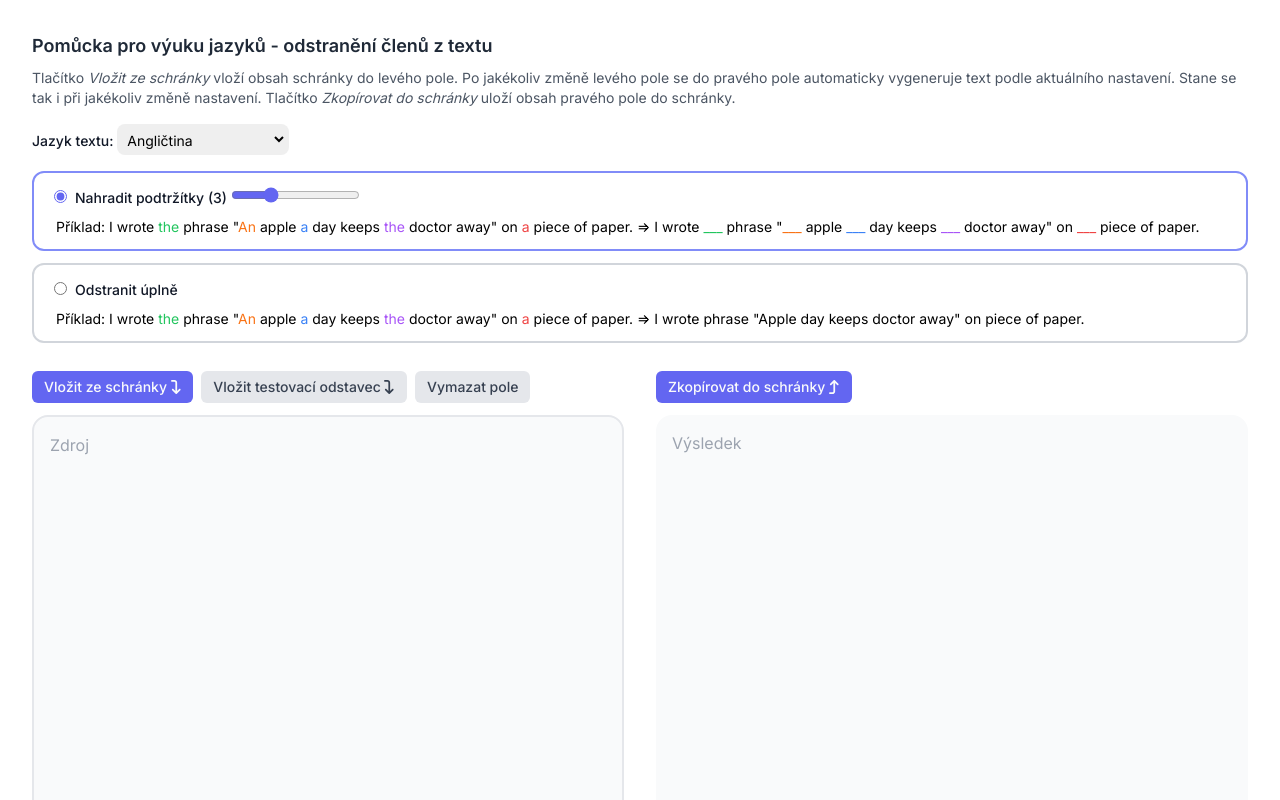
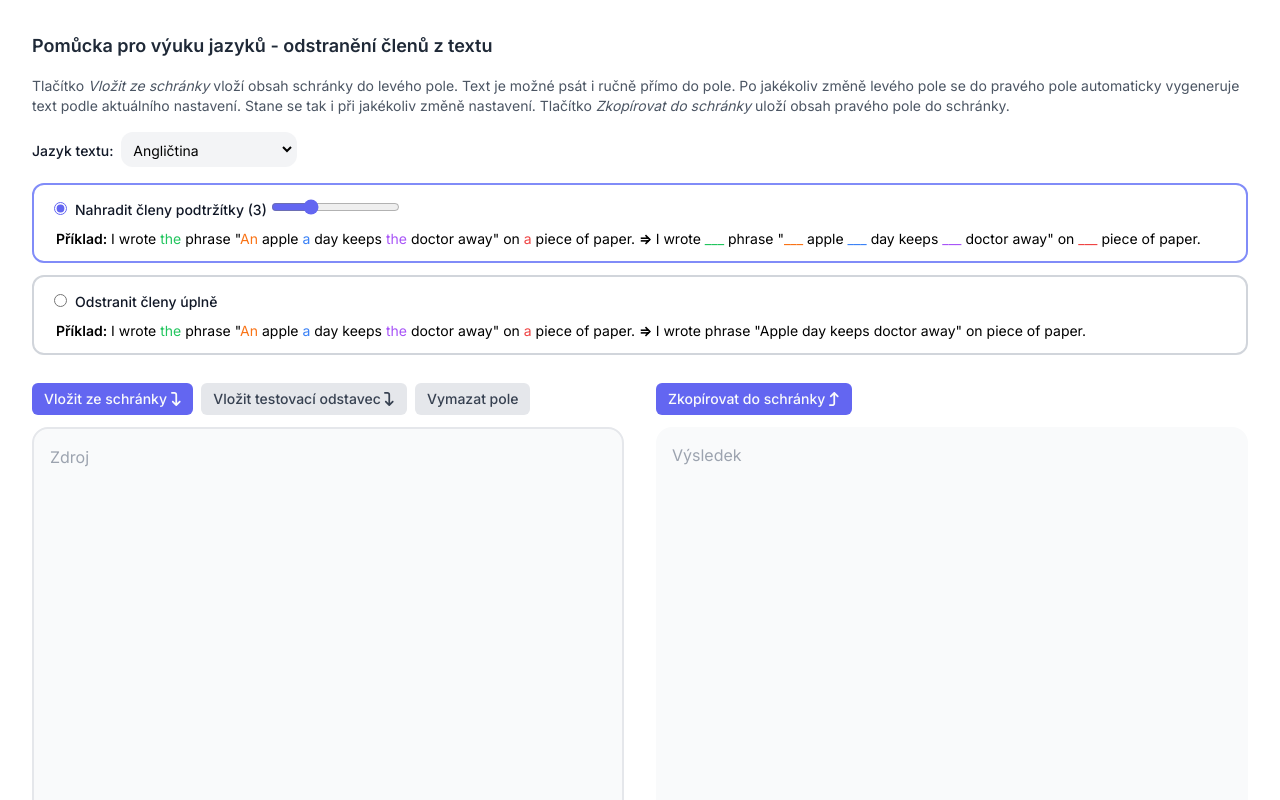
Before and after one commit to hynekfisera/odstraneni-clenu, a Next.js app: page / in a window 1280 px wide. Shown: the top 800 px of the page. Built offline with nearby package versions, Linux system fonts and the light colour scheme.

Commit message:
Update index.tsx

```diff
--- a/pages/index.tsx
+++ b/pages/index.tsx
@@ -9,6 +9,7 @@ export default function Home() {
   const [output, setOutput] = useState("");
   const [mode, setMode] = useState(true);
   const [count, setCount] = useState(3);
+  const [copy, setCopy] = useState(false);
 
   const generate = useCallback(
     (input: string): string => {
@@ -45,6 +46,12 @@ export default function Home() {
     setOutput(generate(input));
   }, [input, mode, count, generate]);
 
+  const onCopy = () => {
+    navigator.clipboard.writeText(output);
+    setCopy(true);
+    setTimeout(() => setCopy(false), 800);
+  };
+
   return (
     <>
       <Head>
@@ -55,17 +62,17 @@ export default function Home() {
       <main className="px-4 lg:px-8 flex flex-col gap-4 pt-8">
         <section>
           <div className="mb-4">
-            <h1 className="text-lg font-semibold mb-2 text-gray-800">Pomůcka pro výuku jazyků - odstranění členů z textu</h1>
+            <h1 className="text-lg font-semibold mb-4 text-gray-800">Pomůcka pro výuku jazyků - odstranění členů z textu</h1>
             <div className="text-sm text-gray-600">
-              Tlačítko <i>Vložit ze schránky</i> vloží obsah schránky do levého pole. Po jakékoliv změně levého pole se do pravého pole automaticky vygeneruje text podle aktuálního nastavení. Stane se tak i při jakékoliv změně nastavení. Tlačítko <i>Zkopírovat do schránky</i> uloží obsah pravého
-              pole do schránky.
+              Tlačítko <i>Vložit ze schránky</i> vloží obsah schránky do levého pole. Text je možné psát i ručně přímo do pole. Po jakékoliv změně levého pole se do pravého pole automaticky vygeneruje text podle aktuálního nastavení. Stane se tak i při jakékoliv změně nastavení. Tlačítko{" "}
+              <i>Zkopírovat do schránky</i> uloží obsah pravého pole do schránky.
             </div>
           </div>
           <div className="mb-4">
-            <label htmlFor="language" className="text-sm font-medium text-gray-900 select-none">
+            <label htmlFor="language" className="text-sm font-medium text-gray-900 select-none mr-1">
               Jazyk textu:{" "}
             </label>
-            <select name="language" id="language" className="text-sm outline-none border-2 rounded-lg p-1 border-transparent focus:border-indigo-500">
+            <select name="language" id="language" className="text-sm outline-none border-2 bg-gray-100 rounded-xl p-1.5 border-transparent focus:border-indigo-500">
               <option value="en">Angličtina</option>
               <option value="de" disabled>
                 Němčina (v přípravě)
@@ -76,26 +83,26 @@ export default function Home() {
             <div>
               <input checked={mode} onChange={(e) => setMode(e.target.checked)} id="underscores" type="radio" name="mode" className="accent-indigo-500 outline-none" />
               <label htmlFor="underscores" className="ml-2 text-sm font-medium text-gray-900 select-none cursor-pointer">
-                Nahradit podtržítky {mode && `(${count})`}
+                Nahradit členy podtržítky {mode && `(${count})`}
               </label>
               {mode && <input type="range" name="count" id="count" value={count} onChange={(e) => setCount(+e.target.value)} min={1} max={8} step={1} className="outline-none accent-indigo-500 ml-1" />}
             </div>
             <div className="text-sm font-normal ml-0.5">
-              Příklad: I wrote <span className="text-green-500">the</span> phrase &quot;<span className="text-orange-500">An</span> apple <span className="text-blue-500">a</span> day keeps <span className="text-purple-500">the</span> doctor away&quot; on <span className="text-red-500">a</span> piece
-              of paper. =&gt; I wrote <span className="text-green-500">___</span> phrase &quot;<span className="text-orange-500">___</span> apple <span className="text-blue-500">___</span> day keeps <span className="text-purple-500">___</span> doctor away&quot; on{" "}
-              <span className="text-red-500">___</span> piece of paper.
+              <span className="font-semibold">Příklad:</span> I wrote <span className="text-green-500">the</span> phrase &quot;<span className="text-orange-500">An</span> apple <span className="text-blue-500">a</span> day keeps <span className="text-purple-500">the</span> doctor away&quot; on{" "}
+              <span className="text-red-500">a</span> piece of paper. <span className="font-bold text-normal"> =&gt; </span> I wrote <span className="text-green-500">___</span> phrase &quot;<span className="text-orange-500">___</span> apple <span className="text-blue-500">___</span> day keeps{" "}
+              <span className="text-purple-500">___</span> doctor away&quot; on <span className="text-red-500">___</span> piece of paper.
             </div>
           </div>
           <div className={`flex flex-col gap-2 mb-3 hover:bg-gray-50 border-2 py-3 px-5 rounded-xl cursor-pointer ${mode ? "border-gray-300" : "border-indigo-400"}`} onClick={() => setMode(false)}>
             <div>
               <input checked={!mode} onChange={(e) => setMode(!e.target.checked)} id="nothing" type="radio" name="mode" className="accent-indigo-500 outline-none" />
               <label htmlFor="nothing" className="ml-2 text-sm font-medium text-gray-900 select-none cursor-pointer">
-                Odstranit úplně
+                Odstranit členy úplně
               </label>
             </div>
             <div className="text-sm font-normal ml-0.5">
-              Příklad: I wrote <span className="text-green-500">the</span> phrase &quot;<span className="text-orange-500">An</span> apple <span className="text-blue-500">a</span> day keeps <span className="text-purple-500">the</span> doctor away&quot; on <span className="text-red-500">a</span> piece
-              of paper. =&gt; I wrote phrase &quot;Apple day keeps doctor away&quot; on piece of paper.
+              <span className="font-semibold">Příklad:</span> I wrote <span className="text-green-500">the</span> phrase &quot;<span className="text-orange-500">An</span> apple <span className="text-blue-500">a</span> day keeps <span className="text-purple-500">the</span> doctor away&quot; on{" "}
+              <span className="text-red-500">a</span> piece of paper. <span className="font-bold text-normal"> =&gt; </span> I wrote phrase &quot;Apple day keeps doctor away&quot; on piece of paper.
             </div>
           </div>
         </section>
@@ -123,8 +130,14 @@ export default function Home() {
           </div>
           <div className="flex flex-col gap-3 w-full">
             <section className="flex flex-wrap gap-2">
-              <button className="btn btn-primary" onClick={() => navigator.clipboard.writeText(output)}>
-                Zkopírovat do schránky <FontAwesomeIcon icon={faArrowTurnUp} />
+              <button className="btn btn-primary" onClick={onCopy}>
+                {copy ? (
+                  "Zkopírováno!"
+                ) : (
+                  <>
+                    Zkopírovat do schránky <FontAwesomeIcon icon={faArrowTurnUp} />
+                  </>
+                )}
               </button>
             </section>
             <textarea placeholder="Výsledek" name="output" id="output" rows={20} value={output} readOnly></textarea>
```
